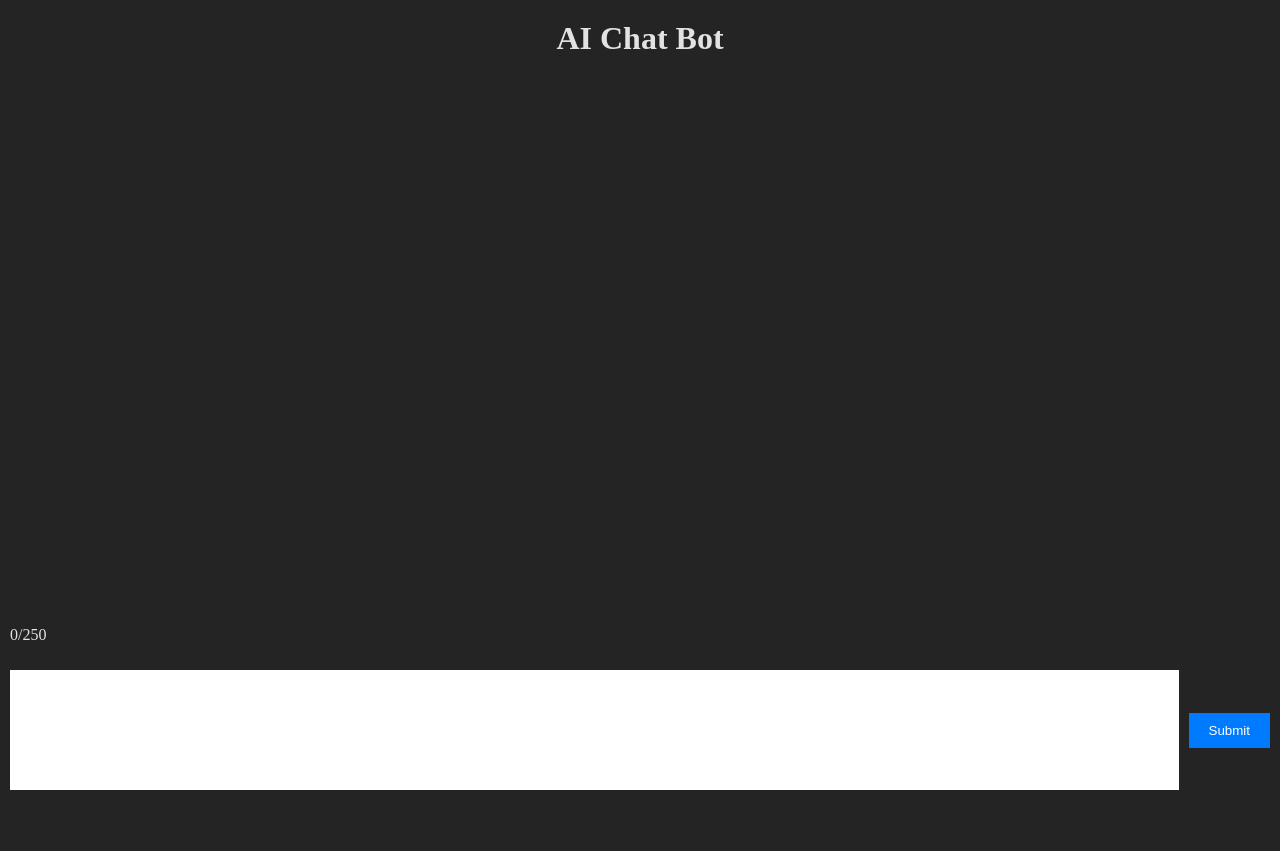
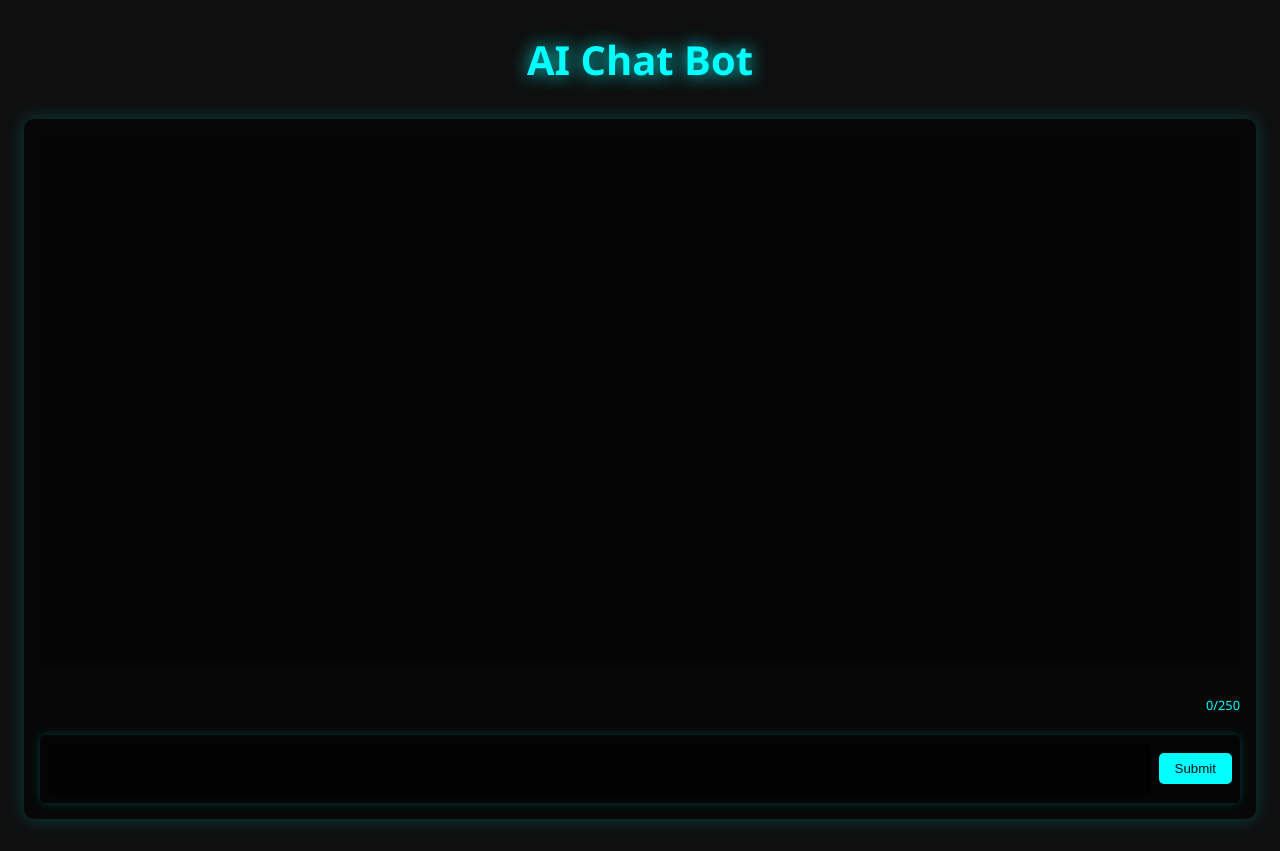
Before and after one commit to Team-Struik/React-Chat-Bot, a React (Vite) app: page / in a window 1280 px wide. Before the commit the page ends 800 px from the top, so only its background shows below. Built offline with nearby package versions, Linux system fonts and the light colour scheme.

Commit message:
Futuristic css

```diff
--- a/src/index.css
+++ b/src/index.css
@@ -1,83 +1,158 @@
-:root {
-  color-scheme: light dark;
-  color: rgba(255, 255, 255, 0.87);
-  background-color: #242424;
+/* General Styles */
+body {
+    font-family: 'Segoe UI', Tahoma, Geneva, Verdana, sans-serif;
+    background-color: #0f0f0f;
+    color: #d1d1d1;
+    overflow: hidden; /* Prevent scrollbars on body */
+  }
 
-  font-synthesis: none;
-  text-rendering: optimizeLegibility;
-  -webkit-font-smoothing: antialiased;
-  -moz-osx-font-smoothing: grayscale;
+  /* Heading */
+  h1 {
+    font-size: 2.5rem;
+    color: #00ffff;
+    text-shadow: 0 0 10px rgba(0, 255, 255, 0.5);
+    text-align: center;
+    margin-top: 2rem;
+    animation: neon-glow 1.5s ease-in-out infinite alternate;
   }
-body {
-    margin: 0;
-    padding: 0;
+
+  /* Chat Container */
+  .chat {
+    max-width: 1200px;
+    margin: 2rem auto;
+    padding: 1rem;
+    background-color: rgba(0, 0, 0, 0.5);
+    border-radius: 10px;
+    box-shadow: 0 0 20px rgba(0, 255, 255, 0.2);
+    animation: slide-up 0.5s ease-out;
+  }
+
+  /* Chat History */
+  .chat-history {
+    height: 500px;
+    overflow-y: auto;
+    padding: 1rem;
+    border-radius: 5px;
+    background-color: rgba(0, 0, 0, 0.3);
+  }
+
+  .chat-history::-webkit-scrollbar {
+    width: 12px;
+  }
+
+  .chat-history::-webkit-scrollbar-track {
+    background-color: rgba(0, 0, 0, 0.5);
+    border-radius: 10px;
+  }
+
+  .chat-history::-webkit-scrollbar-thumb {
+    background-color: rgba(0, 255, 255, 0.3);
+    border-radius: 10px;
+    border: 2px solid rgba(0, 0, 0, 0.5);
+  }
+
+  .chat-history::-webkit-scrollbar-thumb:hover {
+    background-color: rgba(0, 255, 255, 0.5);
+  }
+
+  .chat-history p {
+    margin: 0.5rem 0;
+    padding: 0.5rem;
+    border-radius: 5px;
+    opacity: 0;
+    animation: fade-in 0.5s ease-out forwards;
+  }
+
+  .chat-history p:nth-child(even) {
+    background-color: rgba(0, 255, 255, 0.1);
+  }
+
+  /* Textarea Wrapper */
+  .textarea-wrapper {
     display: flex;
     flex-direction: column;
-    min-height: 100vh;
-}
-
-h1 {
-    text-align: center;
-    margin-top: 20px;
-}
-
-.chat {
-    flex: 1;
-    display: flex;
-    flex-direction: column;
-    position: relative;
-}
-
-.chat-history {
-    overflow-y: auto;
-    padding: 10px;
-    flex-grow: 1;
-    max-height: calc(100vh - 275px);
-}
-
-.chat-input {
-    display: flex;
-    flex-direction: column;
-    padding: 10px;
+    margin-top: 1rem;
   }
 
   .above-input {
     display: flex;
-    justify-content: space-between;
-    padding-left: 10px;
+    justify-content: flex-end;
+    margin-bottom: 0.5rem;
   }
 
-.textarea-wrapper {
-    position: fixed;
-    bottom: 0;
-    left: 0;
-    width: 100%;
-    z-index: 9999;
+  .above-input p {
+    font-size: 0.8rem;
+    color: #00ffff;
   }
 
   .textarea-container {
     display: flex;
     align-items: center;
-    justify-content: center;
-    padding: 10px;
+    background-color: rgba(0, 0, 0, 0.3);
+    border-radius: 5px;
+    padding: 0.5rem;
+    box-shadow: 0 0 10px rgba(0, 255, 255, 0.2);
   }
 
   textarea {
+    flex-grow: 1;
+    background-color: rgba(0, 0, 0, 0.5);
+    color: #d1d1d1;
+    border: none;
+    padding: 0.5rem;
+    border-radius: 5px;
     resize: none;
-    padding: 10px;
-    border: none;
-    outline: none;
-    font-size: 16px;
-    min-height: 100px;
-    max-height: 200px;
-    width: calc(100% - 80px);
+    font-size: 1rem;
+    animation: slide-up 0.5s ease-out;
   }
 
   button {
-    padding: 10px 20px;
-    background-color: #007bff;
-    color: white;
+    background-color: #00ffff;
+    color: #0f0f0f;
     border: none;
+    border-radius: 5px;
+    padding: 0.5rem 1rem;
+    margin-left: 0.5rem;
     cursor: pointer;
-    margin-left: 10px;
+    transition: background-color 0.3s ease;
+    animation: slide-up 0.5s ease-out;
   }
+
+  button:hover {
+    background-color: #00cccc;
+  }
+
+  button:disabled {
+    background-color: rgba(0, 255, 255, 0.3);
+    cursor: not-allowed;
+  }
+
+  /* Animations */
+  @keyframes neon-glow {
+    from {
+      text-shadow: 0 0 10px rgba(0, 255, 255, 0.5);
+    }
+    to {
+      text-shadow: 0 0 20px rgba(0, 255, 255, 1);
+    }
+  }
+
+  @keyframes slide-up {
+    from {
+      transform: translateY(20px);
+      opacity: 0;
+    }
+    to {
+      transform: translateY(0);
+      opacity: 1;
+    }
+  }
+
+  @keyframes fade-in {
+    from {
+      opacity: 0;
+    }
+    to {
+      opacity: 1;
+    }
+  }
```
Lines whose indentation alone changed are shown as unchanged.
